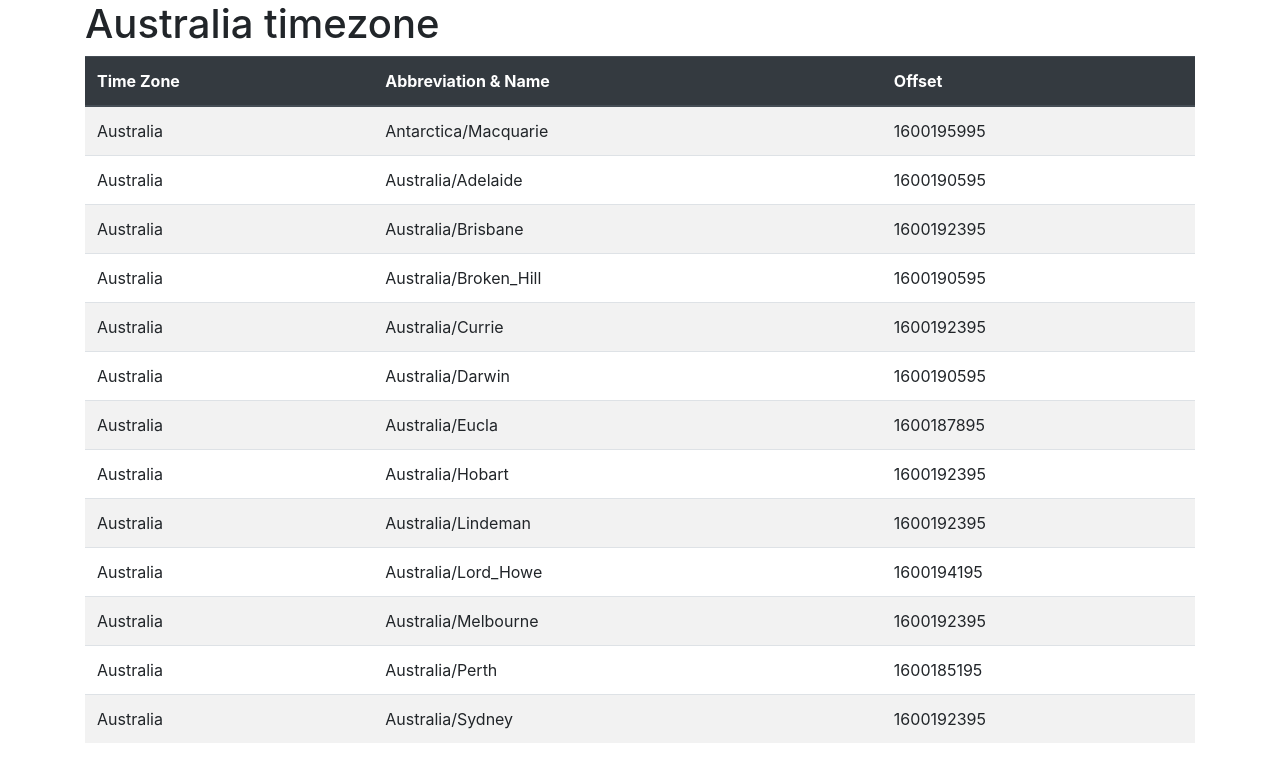
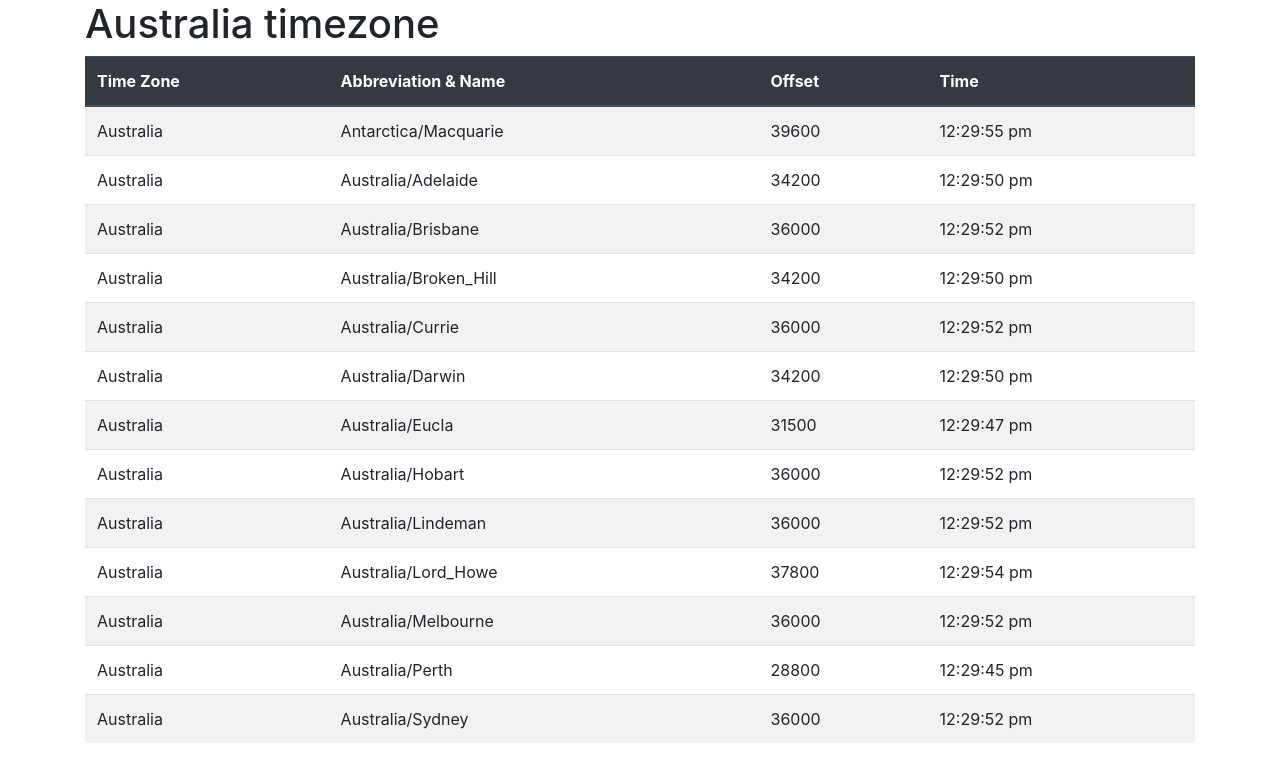
Before and after one commit to ithkfrog/react-timezone, a React (Create React App) app: page / in a window 1280 px wide. Shown: the top 782 px of the page. Built offline with nearby package versions, Linux system fonts and the light colour scheme.

Commit message:
Stage1 Add timestamp format

```diff
--- a/src/components/timeZone.jsx
+++ b/src/components/timeZone.jsx
@@ -14,6 +14,7 @@ class TimeZones extends Component {
             <th>Time Zone</th>
             <th>Abbreviation &amp; Name</th>
             <th>Offset</th>
+            <th>Time</th>
           </tr>
         </thead>
         <tbody className="tr">
@@ -21,7 +22,8 @@ class TimeZones extends Component {
                       <tr key={tz.zoneName}>
                       <td>{tz.countryName}</td>
                       <td>{tz.zoneName}</td>
-                      <td>{tz.timestamp}</td>
+                      <td>{tz.gmtOffset}</td>
+                      <td>{this.formatDate(tz.timestamp)}</td>
                     </tr>
                 )}
 
@@ -29,6 +31,12 @@ class TimeZones extends Component {
       </table>
     );
   }
+
+  formatDate = (ts) => {
+      const d = new Date(ts);
+      const tf = new Intl.DateTimeFormat('en-AU', {hour: 'numeric', minute: 'numeric', second:'numeric'})
+      return tf.format(d);
+  }
 }
 
 export default TimeZones;
```
